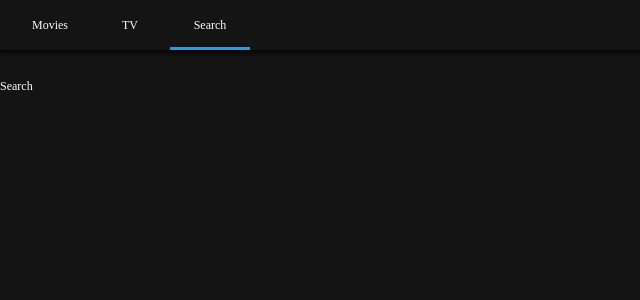
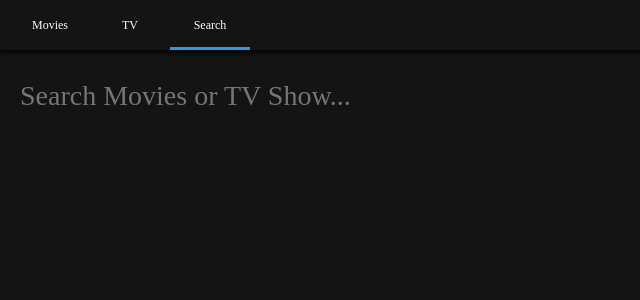
Before and after one commit to bigeye2599/nomflix, a React (Create React App) app: page /search in a window 1280 px wide. Shown: the top 300 px of the page, without its empty margins (0-640 px from the left). Built offline with nearby package versions, Linux system fonts and the light colour scheme.

Commit message:
#6.3 SearchPresenter Component

```diff
--- a/src/Route/Home/HomePresenter.js
+++ b/src/Route/Home/HomePresenter.js
@@ -4,7 +4,7 @@
 import styled from "styled-components";
 
 const Container = styled.div`
-  padding: 0px 10px;
+  padding: 0px 20px;
 `;
 
 const HomePresenter = ({ nowPlaying, popular, upcoming, error, loading }) =>
--- a/src/Route/Search/SearchContainer.js
+++ b/src/Route/Search/SearchContainer.js
@@ -11,8 +11,21 @@
     error: null,
   };
 
-  handleSubmit = () => {
-    this.searchByTerm();
+  handleSubmit = (event) => {
+    event.preventDefault();
+    const { searchTerm } = this.state;
+    if (searchTerm !== "") {
+      this.searchByTerm();
+    }
+  };
+
+  updateTerm = (event) => {
+    const {
+      target: { value },
+    } = event;
+    this.setState({
+      searchTerm: value,
+    });
   };
 
   searchByTerm = async () => {
@@ -47,6 +60,7 @@
         error={error}
         searchTerm={searchTerm}
         handleSubmit={this.handleSubmit}
+        updateTerm={this.updateTerm}
       />
     );
   }
--- a/src/Route/Search/SearchPresenter.js
+++ b/src/Route/Search/SearchPresenter.js
@@ -1,5 +1,22 @@
+import Loader from "Components/Loader";
+import Section from "Components/Section";
 import PropTypes from "prop-types";
 import styled from "styled-components";
+
+const Container = styled.div`
+  padding: 0px 20px;
+`;
+
+const Form = styled.form`
+  margin-bottom: 50px;
+  width: 100%;
+`;
+
+const Input = styled.input`
+  all: unset;
+  font-size: 28px;
+  width: 100%;
+`;
 
 const SearchPresenter = ({
   movieResults,
@@ -8,9 +25,38 @@
   searchTerm,
   handleSubmit,
   error,
-}) => {
-  return "Search";
-};
+  updateTerm,
+}) => (
+  <Container>
+    <Form onSubmit={handleSubmit}>
+      <Input
+        placeholder="Search Movies or TV Show..."
+        value={searchTerm}
+        onChange={updateTerm}
+      />
+    </Form>
+    {loading ? (
+      <Loader />
+    ) : (
+      <>
+        {movieResults && movieResults.length > 0 && (
+          <Section title="Movie Results">
+            {movieResults.map((movie) => (
+              <span key={movie.id}>{movie.title}</span>
+            ))}
+          </Section>
+        )}
+        {tvResults && tvResults.length > 0 && (
+          <Section title="TV Show Results">
+            {tvResults.map((show) => (
+              <span key={show.id}>{show.name}</span>
+            ))}
+          </Section>
+        )}
+      </>
+    )}
+  </Container>
+);
 
 SearchPresenter.propsTypes = {
   movieResults: PropTypes.array,
@@ -19,6 +65,7 @@
   searchTerm: PropTypes.array,
   loading: PropTypes.bool.isRequired,
   handleSubmit: PropTypes.func.isRequired,
+  updateTerm: PropTypes.func.isRequired,
 };
 
 export default SearchPresenter;
--- a/src/Route/TV/TVPresenter.js
+++ b/src/Route/TV/TVPresenter.js
@@ -4,7 +4,7 @@
 import styled from "styled-components";
 
 const Container = styled.div`
-  padding: 0px 10px;
+  padding: 0px 20px;
 `;
 
 const TVPresenter = ({ topRated, popular, airingToday, loading, error }) =>
@@ -14,17 +14,23 @@
     <Container>
       {topRated && topRated.length > 0 && (
         <Section title="Top Rated Shows">
-          {topRated.map((show) => show.name)}
+          {topRated.map((show) => (
+            <span key={show.id}>{show.name}</span>
+          ))}
         </Section>
       )}
       {popular && popular.length > 0 && (
         <Section title="Popular Shows">
-          {popular.map((show) => show.name)}
+          {popular.map((show) => (
+            <span key={show.id}>{show.name}</span>
+          ))}
         </Section>
       )}
       {airingToday && airingToday.length > 0 && (
         <Section title="Airing Today">
-          {airingToday.map((show) => show.name)}
+          {airingToday.map((show) => (
+            <span key={show.id}>{show.name}</span>
+          ))}
         </Section>
       )}
     </Container>
```
